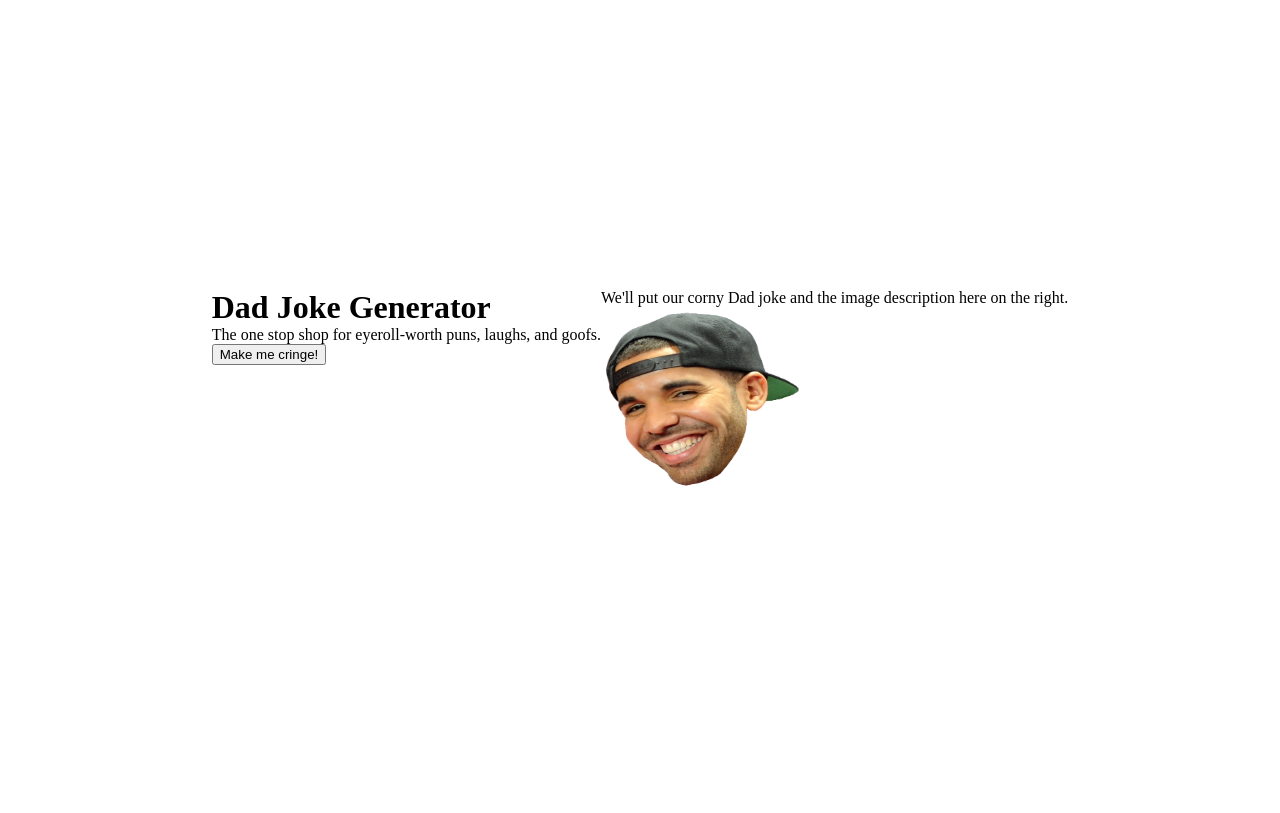
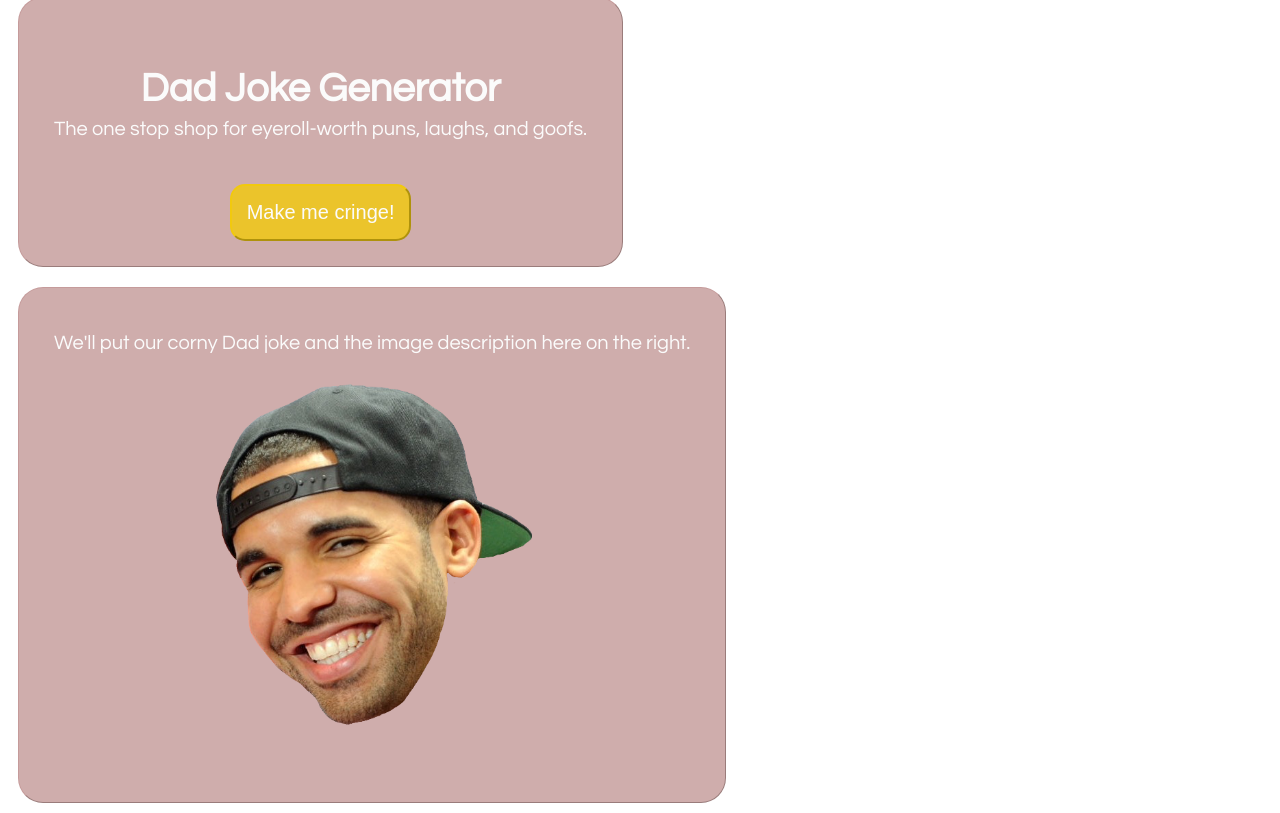
Before and after one commit to dazedcodes/Joke-Generator-Project, a plain HTML site: page index.html in a window 1280 px wide. Drawn offline with Linux system fonts and the light colour scheme.

Commit message:
added color scheme

```diff
--- a/index.html
+++ b/index.html
@@ -4,17 +4,23 @@
   <title>Dad Joke Generator</title>
   <meta name="viewport" content="width=device-width,initial-scale=1" />
   <link rel="stylesheet" href="/styles.css" />
+  <link rel="preconnect" href="https://fonts.gstatic.com" />
+  <link rel="preconnect" href="https://fonts.gstatic.com" />
+  <link
+    href="https://fonts.googleapis.com/css2?family=Poppins&family=Questrial&display=swap"
+    rel="stylesheet"
+  />
   <!-- <style></style> -->
   <body>
     <!-- <img src="img_la.jpg" alt="LA" style="width: 100%;" /> -->
     <div class="flex-container">
-      <div class="flex-item">
+      <div class="flex-item" id="left">
         <h1>Dad Joke Generator</h1>
         <p>The one stop shop for eyeroll-worth puns, laughs, and goofs.</p>
         <button type="button" name="button">Make me cringe!</button>
       </div>
 
-      <div class="flex-item">
+      <div class="flex-item" id="right">
         <p class="dad-joke">
           We'll put our corny Dad joke and the image description here on the
           right.
@@ -23,8 +29,6 @@
           class="joke-image"
           src="../images/drake-face.png"
           alt="A picture of Drake smiling."
-          width="200px"
-          height="200px"
         />
       </div>
     </div>
--- a/styles.css
+++ b/styles.css
@@ -86,9 +86,11 @@ video {
 html {
   height: 100%;
   display: flex;
-
   justify-content: center;
   align-items: center;
+  text-align: center;
+  font-family: "Questrial", sans-serif;
+  /* background-color: #977390; */
 }
 .flex-container {
   display: flex;
@@ -96,4 +98,39 @@ html {
 }
 .flex-item {
   display: inline-block;
+  padding: 25px;
+  padding-top: 35px;
+  margin: 10px;
+  border: 1px outset rgba(187, 138, 137, 0.5);
+  border-radius: 25px;
+  background-color: rgba(187, 138, 137, 0.7);
 }
+.flex-item h1 {
+  font-size: 40px;
+  padding-top: 20px;
+  margin-top: 15px;
+  color: #fbfbfb;
+}
+.flex-item p {
+  padding: 10px;
+  font-size: 20px;
+  color: #fbfbfb;
+}
+
+.flex-item button {
+  padding: 15px;
+  margin-top: 35px;
+  font-size: 20px;
+  background-color: rgba(242, 203, 7, 0.78);
+  border-color: rgba(242, 203, 7, 0.78);
+  border-style: outset;
+  color: #fbfbfb;
+  border-radius: 15px;
+}
+.joke-image {
+  display: block;
+  margin-left: auto;
+  margin-right: auto;
+  width: 50%;
+  padding: 10px;
+}
```
